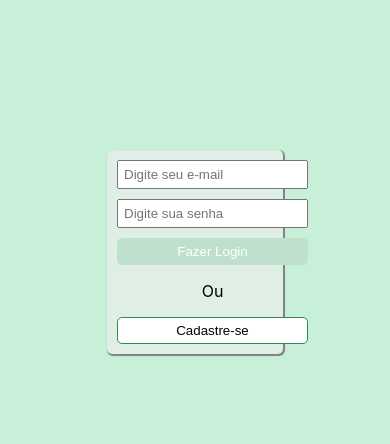
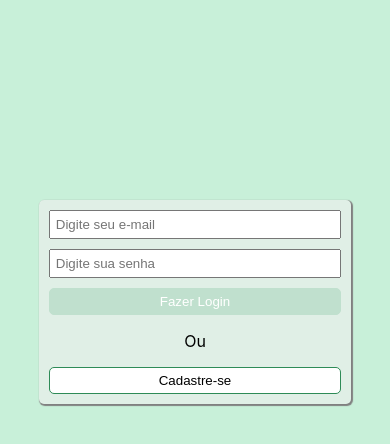
Before and after one commit to rafaelsisoares/mybook, a React (Create React App) app: page / in a window 390 px wide. Shown: the top 444 px of the page. Built offline with nearby package versions, Linux system fonts and the light colour scheme.

Commit message:
style: Design responsivo adicionado a página de login

```diff
--- a/src/styles/Login.css
+++ b/src/styles/Login.css
@@ -55,5 +55,8 @@
 }
 
 @media screen and (max-width: 700px) {
-
+  .login-container {
+    margin: 200px auto;
+    width: 75%;
+  }
 }
```
